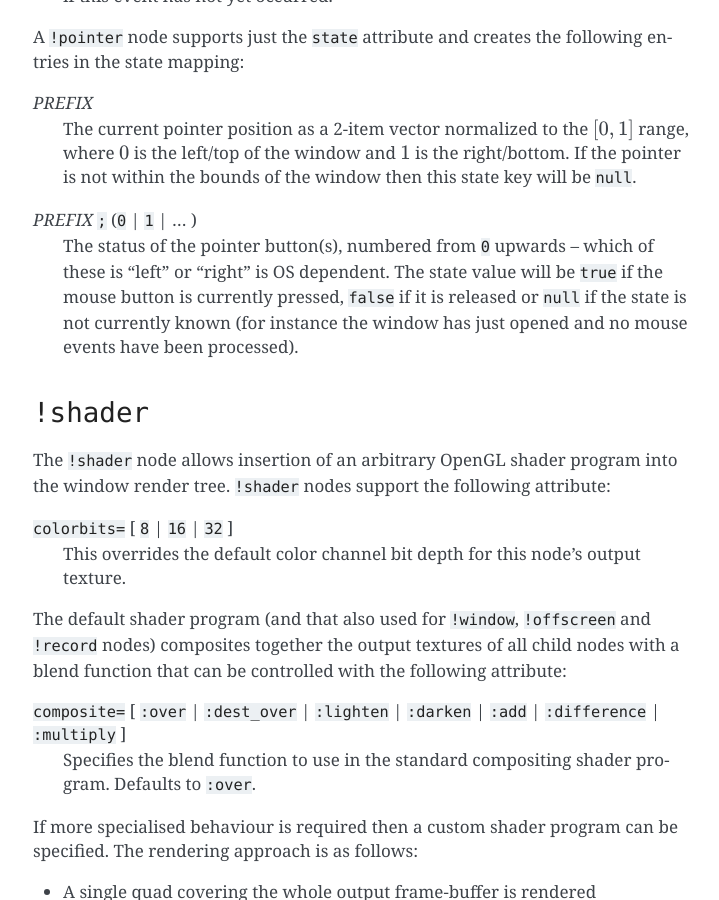
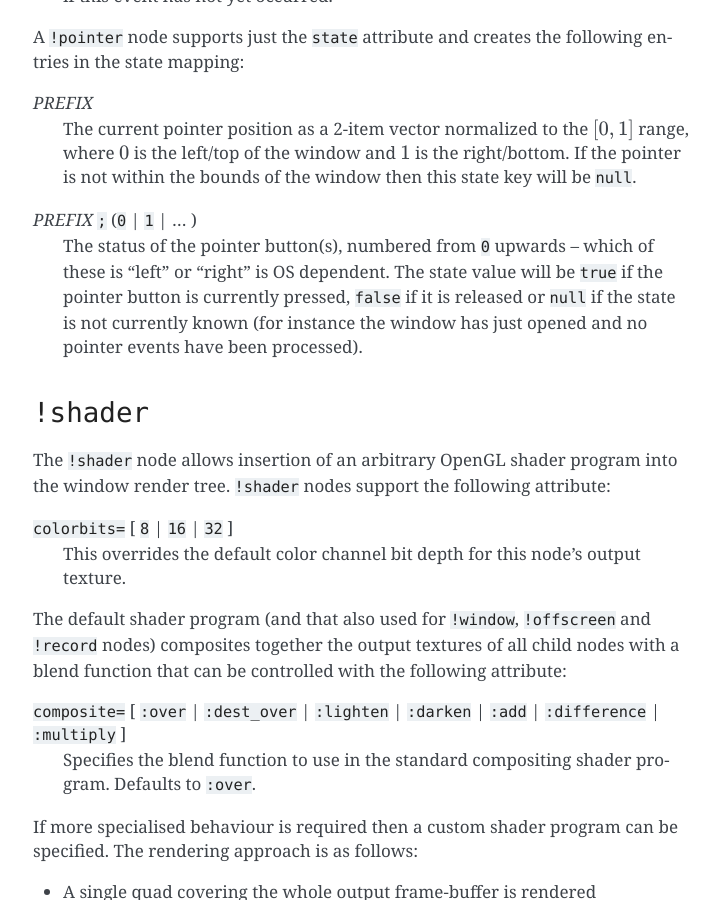
Before and after one commit to jonathanhogg/flitter, a Sphinx documentation site: the page built from docs/windows.md, in a window 1280 px wide and 900 px high, scrolled down 3845 px. Shown: the whole window, without its empty margins (387-1106 px from the left). Built offline with Sphinx 7.4.7, drawn with Linux system fonts in a browser that asks for light colours.

Commit message:
Warn about symbols and state; fix terminology re mouse/pointer

```diff
--- a/docs/windows.md
+++ b/docs/windows.md
@@ -181,9 +181,9 @@
 *PREFIX* `;` (`0` | `1` | … )
 : The status of the pointer button(s), numbered from `0` upwards – which of
 these is "left" or "right" is OS dependent. The state value will be `true` if
-the mouse button is currently pressed, `false` if it is released or `null` if
+the pointer button is currently pressed, `false` if it is released or `null` if
 the state is not currently known (for instance the window has just opened and
-no mouse events have been processed).
+no pointer events have been processed).
 
 ## `!shader`
 
```
Also changed, not shown: docs/language.md (+12 -0 lines).
